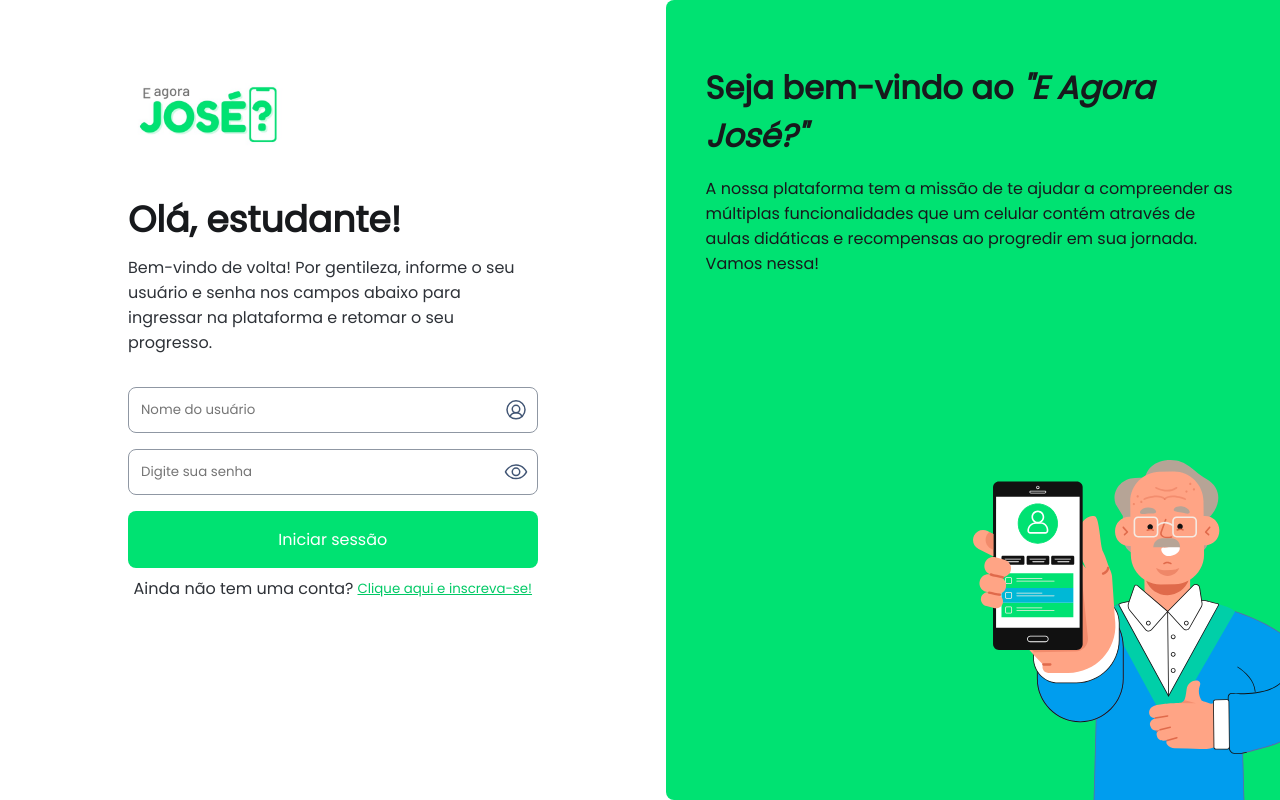
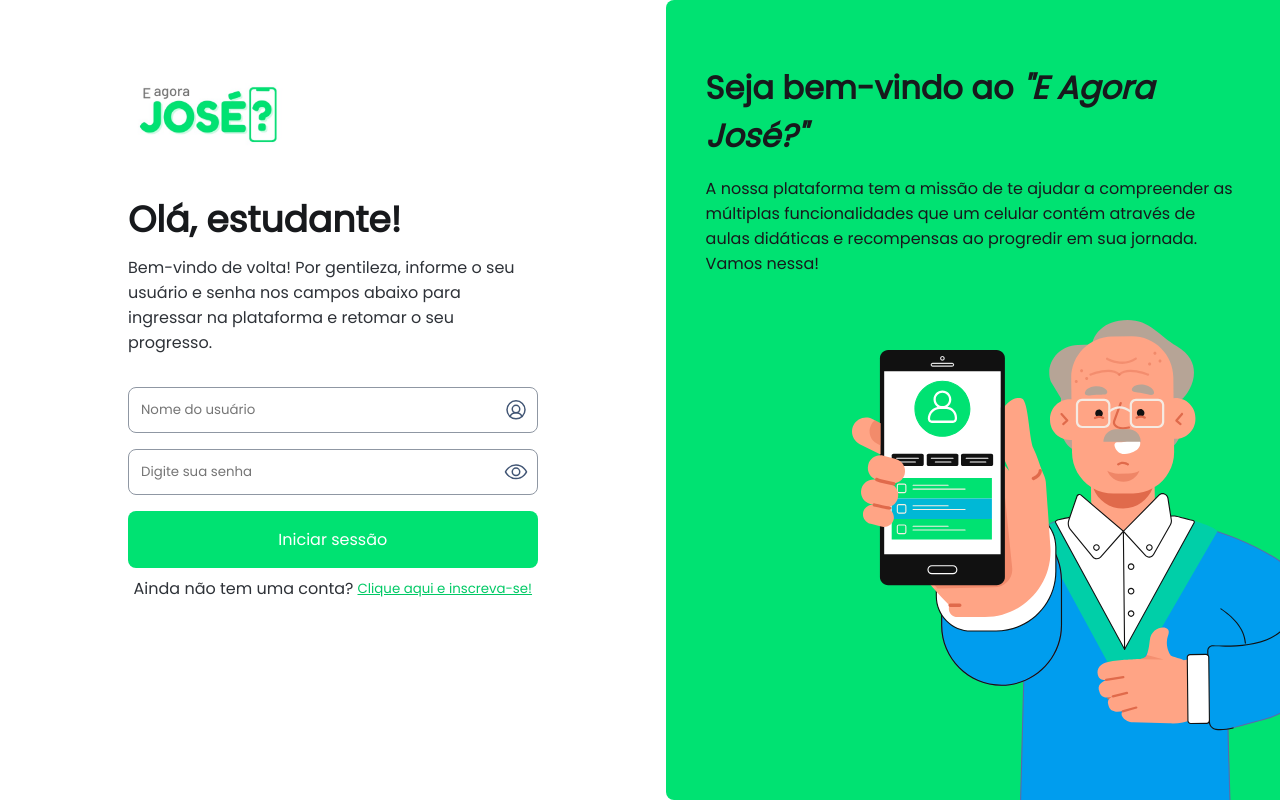
Before and after one commit to ThiagoBonito/and-now-jose, a React (Vite) app: page / in a window 1280 px wide. Built offline with nearby package versions, Linux system fonts and the light colour scheme.

Commit message:
fix(*): style photo

```diff
--- a/src/pages/Login/styles.ts
+++ b/src/pages/Login/styles.ts
@@ -147,6 +147,7 @@ export const InfoContainer = styled.div`
   align-items: center;
   background-color: ${(props) => props.theme["green-400"]};
   border-radius: 8px 0px 0px 8px;
+  position: relative;
 
   h1 {
     color: ${(props) => props.theme["black-300"]};
@@ -163,10 +164,11 @@ export const InfoContainer = styled.div`
   }
 
   img {
-    margin-top: 10vh;
-    margin-left: 50%;
-    width: 50%;
-    height: 100%;
+    position: absolute;
+    right: 0;
+    bottom: 0;
+    max-width: 100%;
+    max-height: 60%;
   }
 
   @media (max-width: 768px) {
@@ -178,6 +180,13 @@ export const InfoContainer = styled.div`
       padding: 0 1.5rem;
       font-size: 0.75rem;
     }
+    img {
+      position: static;
+      margin-top: 0 !important;
+      align-self: flex-end;
+      width: 50%;
+      max-height: 50%;
+    }
   }
   @media (max-width: 1440px) {
     img {
```
